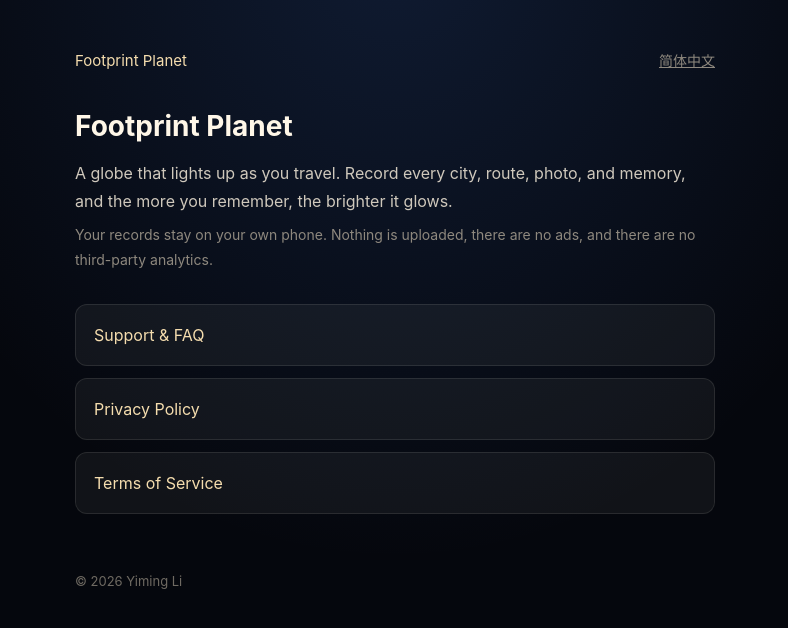
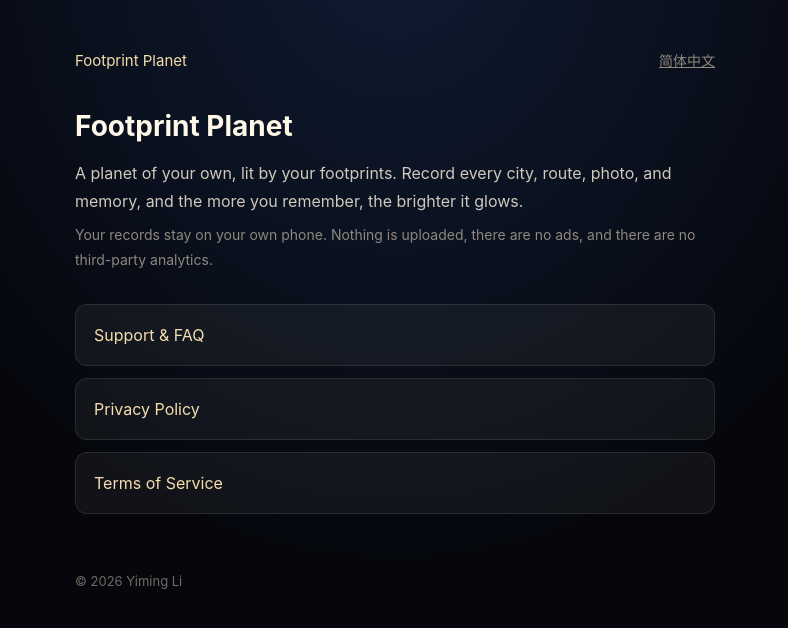
Before and after one commit to myearth260912-star/zujixingqiu, a plain HTML site: page en/index.html in a window 1280 px wide. Shown: the whole page, without its empty margins (245-1033 px from the left). Drawn offline with Linux system fonts and the light colour scheme.

Commit message:
首页标语换成「一颗专属于你的星球，随足迹点亮」（英文 A planet of your own, lit by your footprints）
Co-Authored-By: Claude Opus 5.5 <noreply@anthropic.com>

```diff
--- a/en/index.html
+++ b/en/index.html
@@ -36,7 +36,7 @@ footer { margin-top: 56px; color: #6F6A62; font-size: 13px; }
 <main>
 <div class="top"><a class="brand" href="index.html">Footprint Planet</a><a class="lang" href="../index.html">简体中文</a></div>
 <h1>Footprint Planet</h1>
-<p>A globe that lights up as you travel. Record every city, route, photo, and memory, and the more you remember, the brighter it glows.</p>
+<p>A planet of your own, lit by your footprints. Record every city, route, photo, and memory, and the more you remember, the brighter it glows.</p>
 <p class="muted">Your records stay on your own phone. Nothing is uploaded, there are no ads, and there are no third-party analytics.</p>
 <div class="links">
 <a href="support.html">Support &amp; FAQ</a>
```
Also changed, not shown: index.html (+1 -1 lines).
